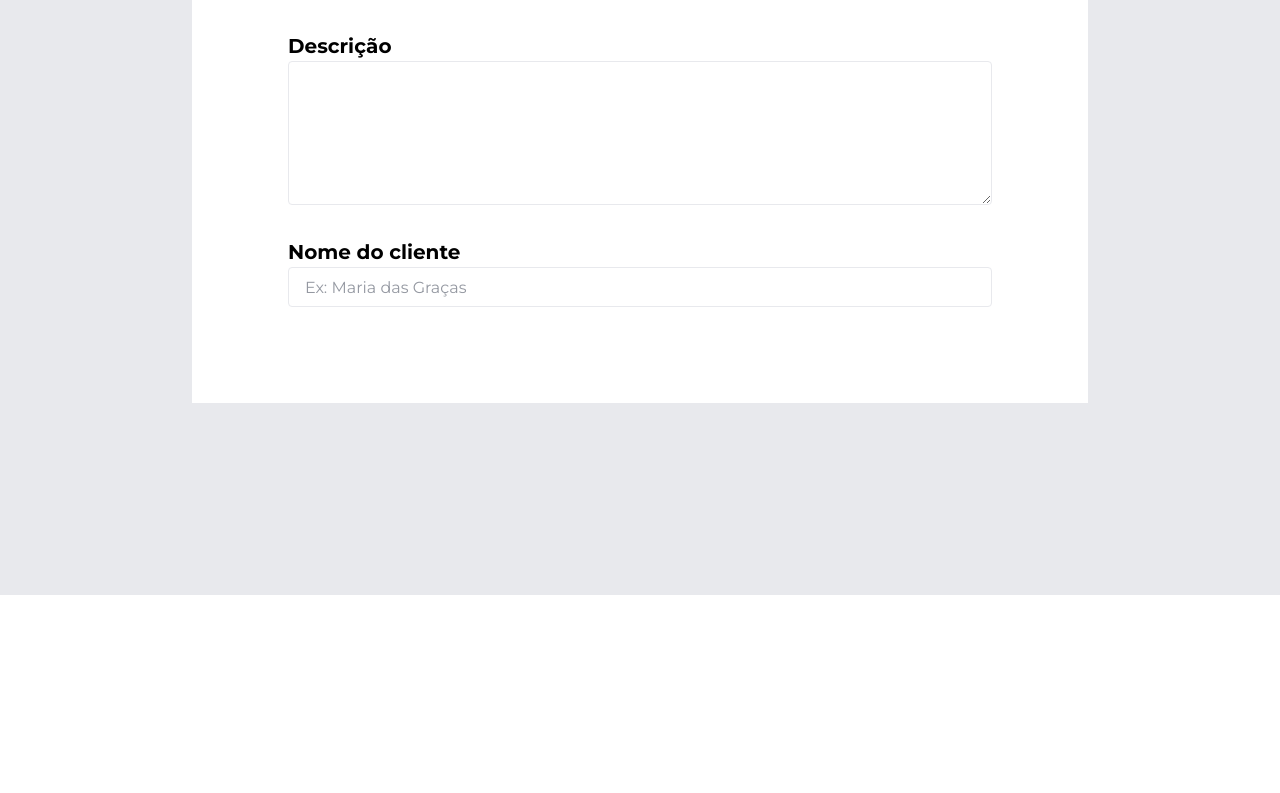
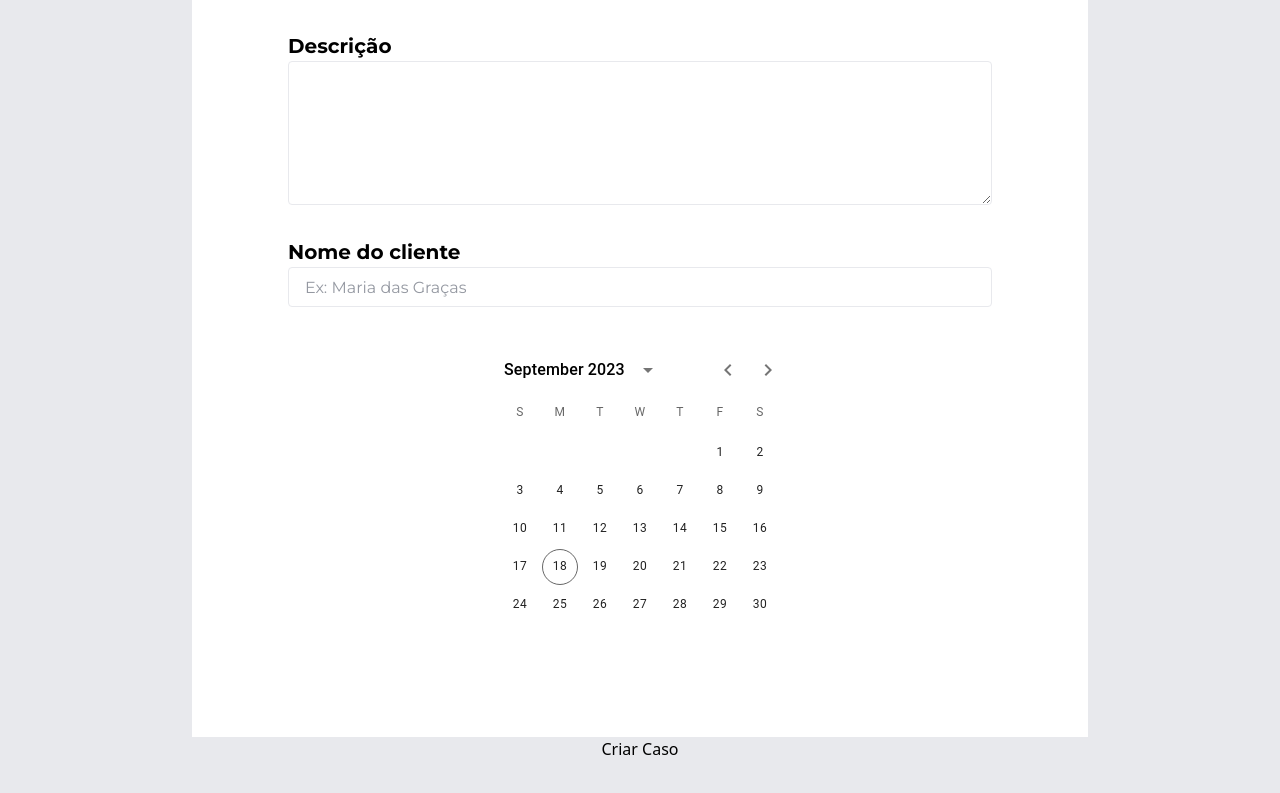
Before and after one commit to infoweb-projetos/lumiere-frontend, a React (Vite) app in the folder lumiere-frontend-project/: page /CriarCaso in a window 1280 px wide. Shown: the part 403-1196 px from the top of the page. Before the commit the page ends 998 px from the top, so only its background shows below. Built offline with nearby package versions, Linux system fonts and the light colour scheme.

Commit message:
feat: post criar caso funcionando, apenas ajeitar retorno para página de casos e estilização do calendário

```diff
--- a/lumiere-frontend-project/package.json
+++ b/lumiere-frontend-project/package.json
@@ -13,13 +13,15 @@
     "@emotion/react": "^11.11.1",
     "@emotion/styled": "^11.11.0",
     "@mui/x-date-pickers": "^6.16.1",
+    "@mui/x-date-pickers-pro": "^6.16.1",
     "@phosphor-icons/react": "^2.0.10",
     "@radix-ui/react-popover": "1.0.6",
     "@radix-ui/react-switch": "^1.0.3",
-    "@radix-ui/react-toast": "^1.1.4",
+    "@radix-ui/react-toast": "^1.1.5",
     "axios": "^1.5.1",
     "class-variance-authority": "^0.7.0",
     "clsx": "^2.0.0",
+    "dayjs": "^1.11.10",
     "lucide-react": "^0.263.1",
     "mui": "^0.0.1",
     "react": "^18.2.0",
--- a/lumiere-frontend-project/src/pages/criar-casos-advogado/index.tsx
+++ b/lumiere-frontend-project/src/pages/criar-casos-advogado/index.tsx
@@ -16,6 +16,8 @@ import { Label } from '../../components/label';
 import { InputText } from '../../components/input/input-text';
 import { MontInfo } from '../../components/texts/monteserrat/info';
 import { InputTextArea } from '../../components/input/input-textarea';
+import * as Toast from '@radix-ui/react-toast';
+
 
 export default function CriarCaso () {
     const [titulo, setTitulo] = useState('');
@@ -24,6 +26,7 @@ export default function CriarCaso () {
     const timerRef = React.useRef(0);
     const [open, setOpen] = React.useState(false);
     const a = false;
+
 
     const [responseError, setResponseError] = useState('');
     const [validationFormError, setValidationFormError] = useState<ErrorsForm>({
@@ -105,9 +108,31 @@ export default function CriarCaso () {
               <InputText className="bg-white" erro={false} placeholder="Ex: Maria das Graças" name="nome" value={nomeCliente} onChange={setnomeCliente} />
               <MontInfo className="text-semantic-red">{validationFormError.nomecliente}</MontInfo>
             </div>
+            <LocalizationProvider dateAdapter={AdapterDayjs}>
+              <DateCalendar />
+            </LocalizationProvider>
+            </div>
+            <form className="flex w-full flex-col gap-4" onSubmit={onSubmit}>
 
+            <button type="submit">Criar Caso</button>
+              </form>
 
-            </div>
+          {/* Toast Error */}
+      <Toast.Provider swipeDirection="right">
+        <Toast.Root
+          className="data-[state=open]:animate-slideIn data-[state=closed]:animate-hide data-[swipe=end]:animate-swipeOut flex flex-col gap-x-[15px] rounded-md bg-semantic-red p-[15px] font-mont shadow-black data-[swipe=cancel]:translate-x-0 data-[swipe=move]:translate-x-[var(--radix-toast-swipe-move-x)] data-[swipe=cancel]:transition-[transform_200ms_ease-out]"
+          open={open}
+          onOpenChange={setOpen}
+        >
+          <Toast.Title className="mb-[5px] font-mont text-[15px] font-bold text-gray-200 [grid-area:_title]">
+            Infelizmente ocorreu um erro.
+          </Toast.Title>
+          <Toast.Description asChild>
+            <MontInfo className="text-[12px] text-white/80">{responseError}</MontInfo>
+          </Toast.Description>
+        </Toast.Root>
+        <Toast.Viewport className="fixed bottom-0 right-0 z-[2147483647] m-0 flex w-[390px] max-w-[100vw] list-none flex-col gap-[10px] p-[var(--viewport-padding)] outline-none [--viewport-padding:_25px]" />
+      </Toast.Provider>
 
           </main>
 
```
Also changed, not shown: 1 other file (tests, documents, lock files or other folders).
